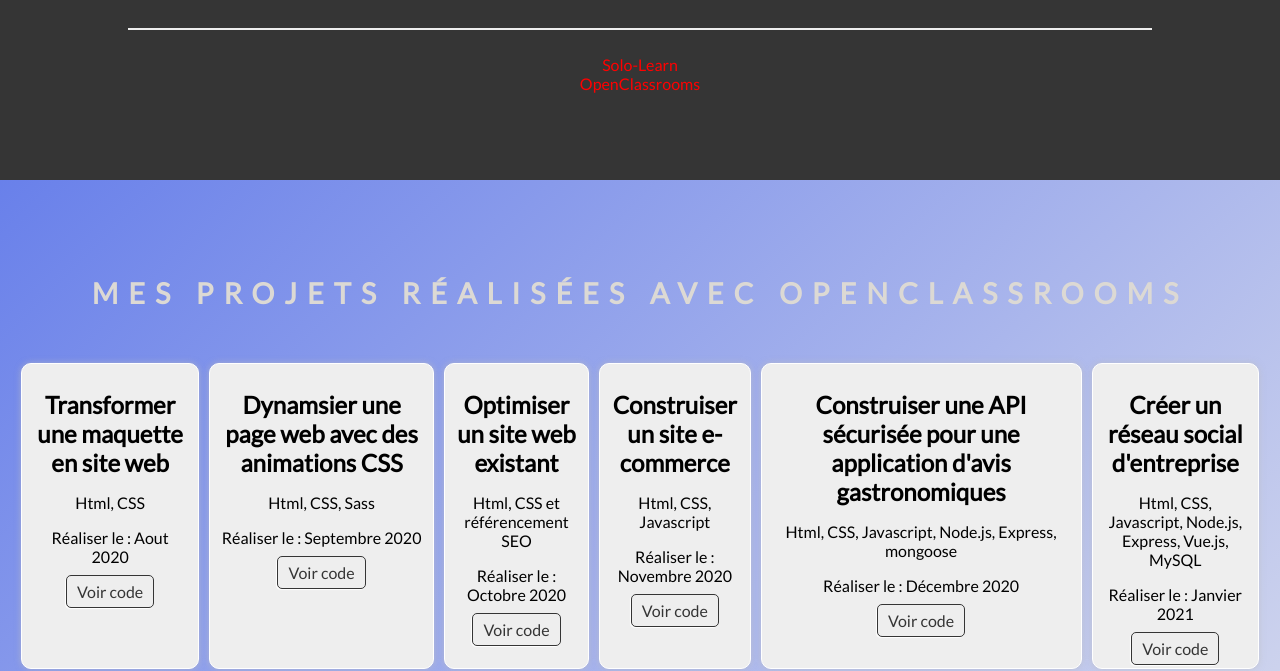
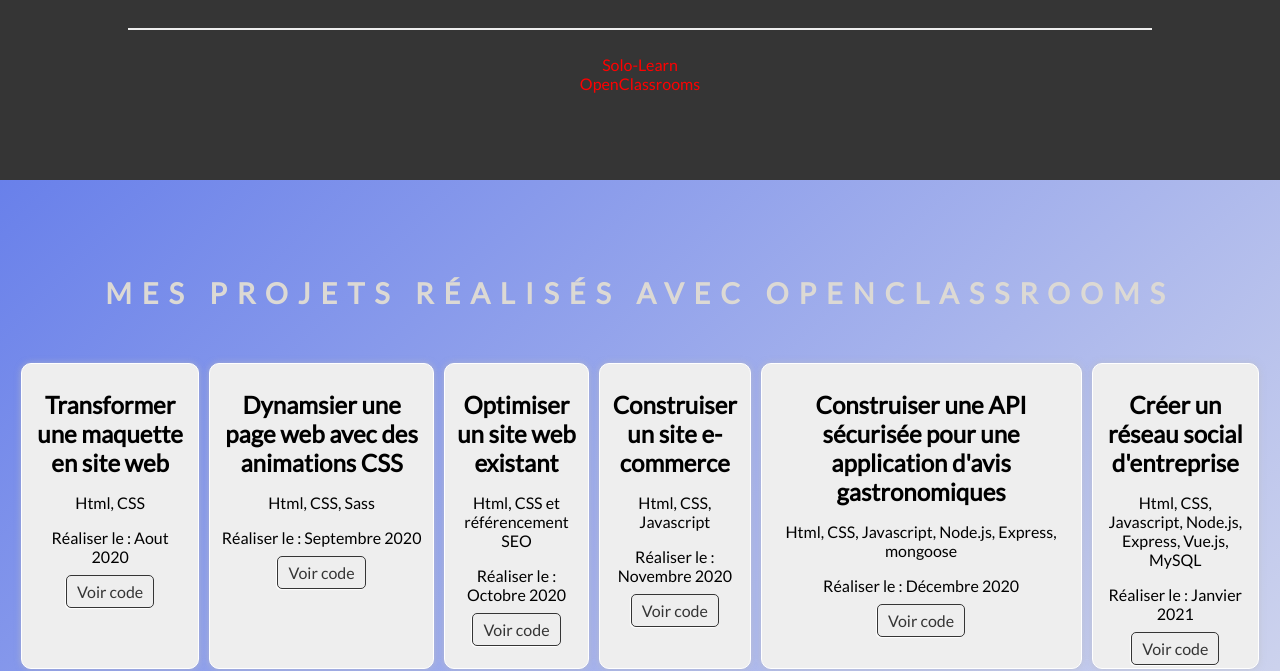
Before and after one commit to yann-sm/mon_portfolio, a plain HTML site: page index.html in a window 1280 px wide. Shown: the part 140-811 px from the top of the page. Drawn offline with Linux system fonts and the light colour scheme.

Commit message:
Update index.html

```diff
--- a/index.html
+++ b/index.html
@@ -25,7 +25,7 @@
 
 	<section class="project-section">
 		<div class="center-text margin-top-medium">
-			<h1 class="heading-project">Mes Projets réalisées avec OpenClassrooms</h1>
+			<h1 class="heading-project">Mes Projets réalisés avec OpenClassrooms</h1>
 		</div>
 
 		<div class="project-row">
```
